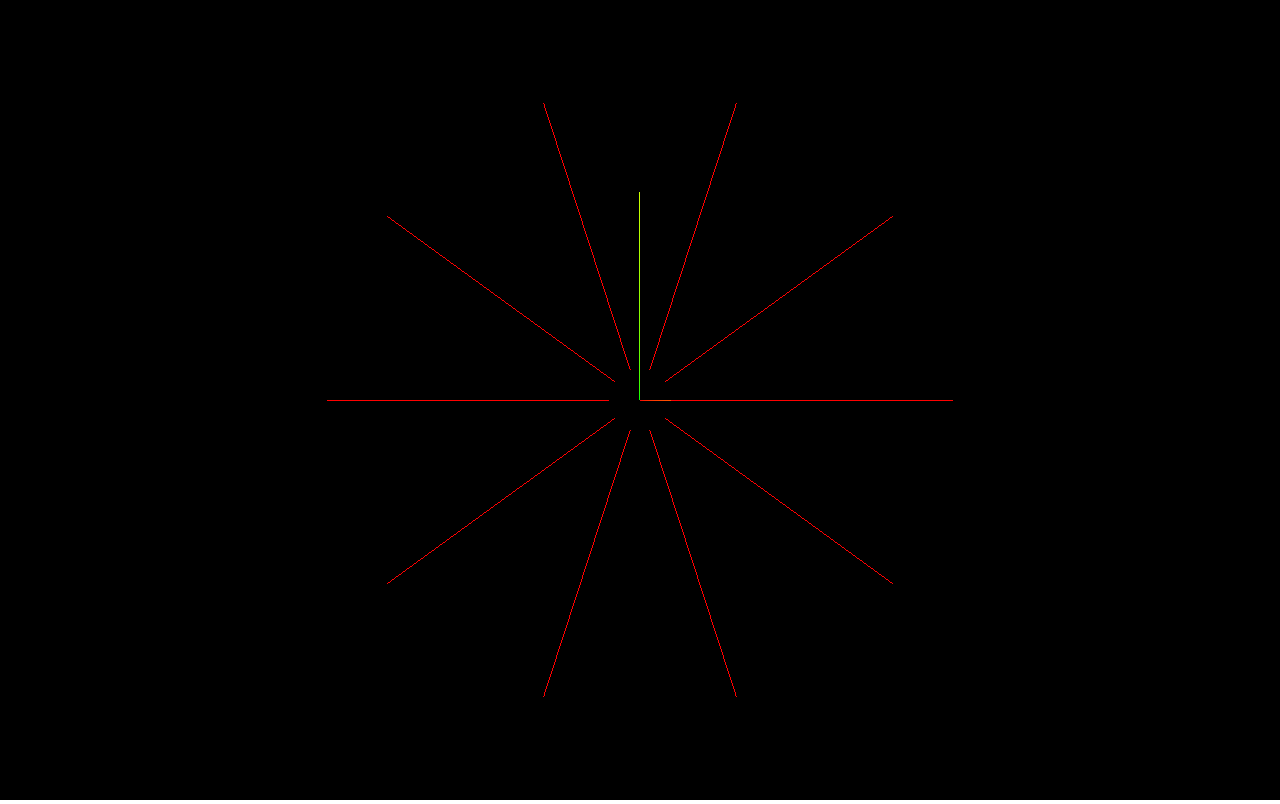
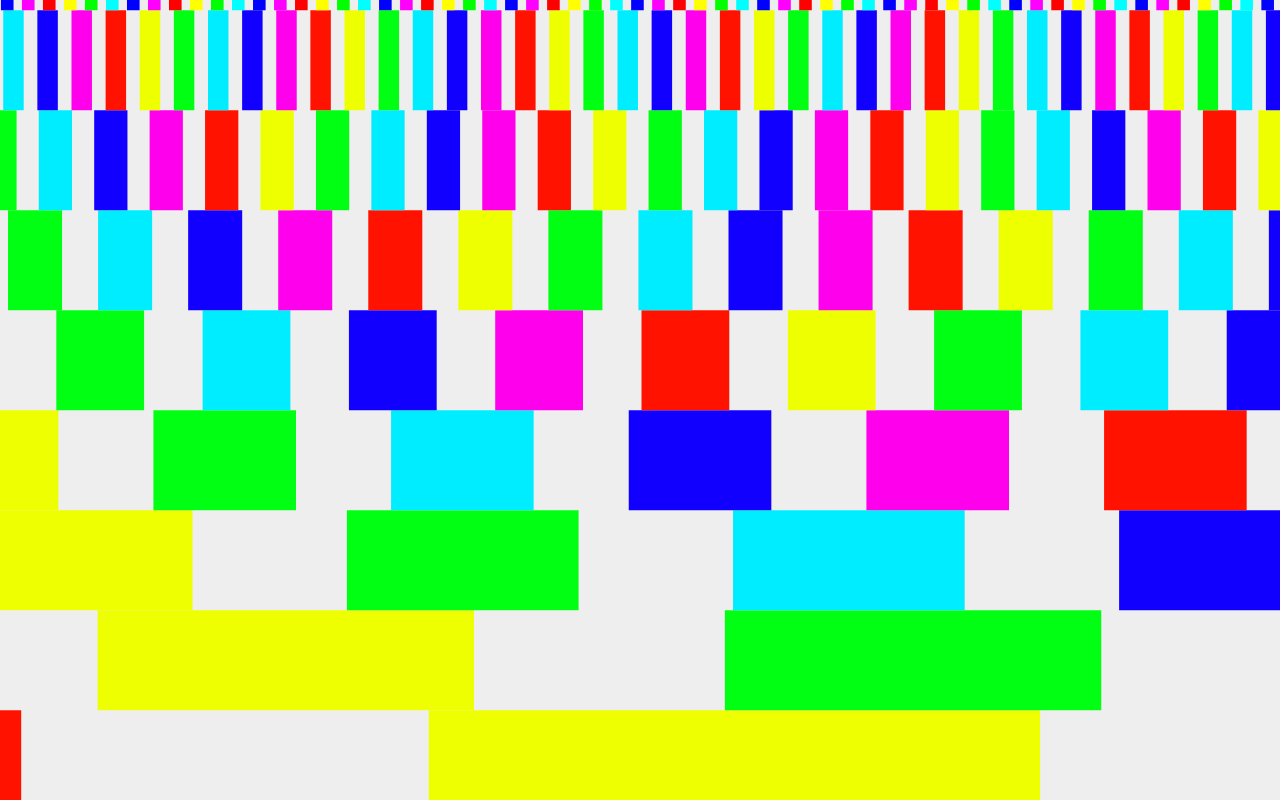
Before and after one commit to paagr/webpack-fast-front-end-dev, a website built with webpack: page src/index.html in a window 1280 px wide. Built offline with nearby package versions, Linux system fonts and the light colour scheme.

Commit message:
edit the style

```diff
--- a/src/index.js
+++ b/src/index.js
@@ -1,88 +1,58 @@
 import './styles.scss';
-import * as THREE from 'three';
-import { OrbitControls } from 'three/examples/jsm/controls/OrbitControls.js'; // Corrected import path
+import p5 from 'p5';
 
-// Constants
-const NUM_LINES = 10;
-const RADIUS = 3;
-const START_DISTANCE_FACTOR = 0.1;
+new p5(sketch);
 
-// Create a scene
-const scene = new THREE.Scene();
+function sketch(p) {
+	let numCols = 64;
+	let numRows = 8;
+	let iteration = 0;
+	let colors;
 
-// Create a camera
-const camera = new THREE.PerspectiveCamera(
-	75,
-	window.innerWidth / window.innerHeight,
-	0.1,
-	1000
-);
-camera.position.z = 5;
+	p.setup = () => {
+		p.createCanvas(p.windowWidth, p.windowHeight);
 
-// Create a renderer
-const renderer = new THREE.WebGLRenderer();
-renderer.setSize(window.innerWidth, window.innerHeight);
-document.body.appendChild(renderer.domElement);
-
-// Create gizmo
-const gizmo = new THREE.AxesHelper(2); // Length of axes lines is 2 units
-scene.add(gizmo);
-
-// Create lines
-for (let i = 0; i < NUM_LINES; i++) {
-	const angle = (i / NUM_LINES) * Math.PI * 2;
-	const startPoint = new THREE.Vector3(0, 0, 0);
-	const endPoint = new THREE.Vector3(
-		Math.cos(angle) * RADIUS,
-		Math.sin(angle) * RADIUS,
-		0
-	);
-	const newStartPoint = calculateNewStartPoint(
-		startPoint,
-		endPoint,
-		START_DISTANCE_FACTOR
-	);
-	const line = createLine(newStartPoint, endPoint);
-	scene.add(line);
+		colors = [];
+		colors.push(p.color('#ff0000'));
+		colors.push(p.color('#ffff00'));
+		colors.push(p.color('#00ff00'));
+		colors.push(p.color('#00ffff'));
+		colors.push(p.color('#0000ff'));
+		colors.push(p.color('#ff00ff'));
 	}
 
-// Create OrbitControls
-const controls = new OrbitControls(camera, renderer.domElement);
-controls.update();
+	p.draw = () => {
+		p.background(238);
+		p.noStroke();
 
-// Event listeners
-window.addEventListener('resize', onWindowResize);
+		let duration = 64;
+		let progress = p.frameCount % duration;
+		if (progress === 0) iteration++;
 
-// Render loop
-animate();
+		let numRowsDrawn = numRows + 1 + iteration;
+		let rowH = p.height / numRows;
 
-function calculateNewStartPoint(startPoint, endPoint, factor) {
-	const direction = endPoint.clone().normalize();
-	return startPoint.clone().addScaledVector(direction, RADIUS * factor);
+		for (let y = 0; y < numRowsDrawn; y++) {
+			let targetY = p.height - (y + 1) * rowH + iteration + rowH;
+			let currentY = p.map(progress, 0, duration, targetY, targetY + rowH);
+			let yInfluence = p.map(currentY / numRows, 0, rowH, 1, numRows + 1) * 0.7;
+			let extraCols = Math.pow(2, yInfluence) - 1;
+
+			for (let x = 0; x < numCols; x++) {
+				if (targetY > p.height) continue;
+
+				let colW = p.width / numCols;
+				let currentW = colW + extraCols * colW;
+				let posX = x * currentW - (extraCols * yInfluence + 1) * colW;
+
+				let amount = p.map(targetY % rowH, 0, rowH, 0, 1);
+				let c1 = colors[(y + x) % colors.length];
+				let c2 = colors[(y + x + 1) % colors.length];
+				let c = p.lerpColor(c1, c2, amount);
+
+				p.fill(c);
+				p.rect(posX, currentY, currentW * 0.6, rowH);
 			}
-
-function createLine(startPoint, endPoint) {
-	const lineGeometry = new THREE.BufferGeometry().setFromPoints([
-		startPoint,
-		endPoint,
-	]);
-	const lineMaterial = new THREE.LineBasicMaterial({ color: 0xff0000 });
-	return new THREE.Line(lineGeometry, lineMaterial);
 		}
-
-function render() {
-	renderer.render(scene, camera);
 	}
-
-function onWindowResize() {
-	camera.aspect = window.innerWidth / window.innerHeight;
-	camera.updateProjectionMatrix();
-	renderer.setSize(window.innerWidth, window.innerHeight);
-	render();
 }
-
-function animate() {
-	requestAnimationFrame(animate);
-	controls.update();
-	render();
-}
--- a/src/styles.scss
+++ b/src/styles.scss
@@ -1,4 +1,5 @@
 body {
   padding: 0;
   margin: 0;
+  overflow: hidden;
 }
```
Lines whose indentation alone changed are shown as unchanged.
